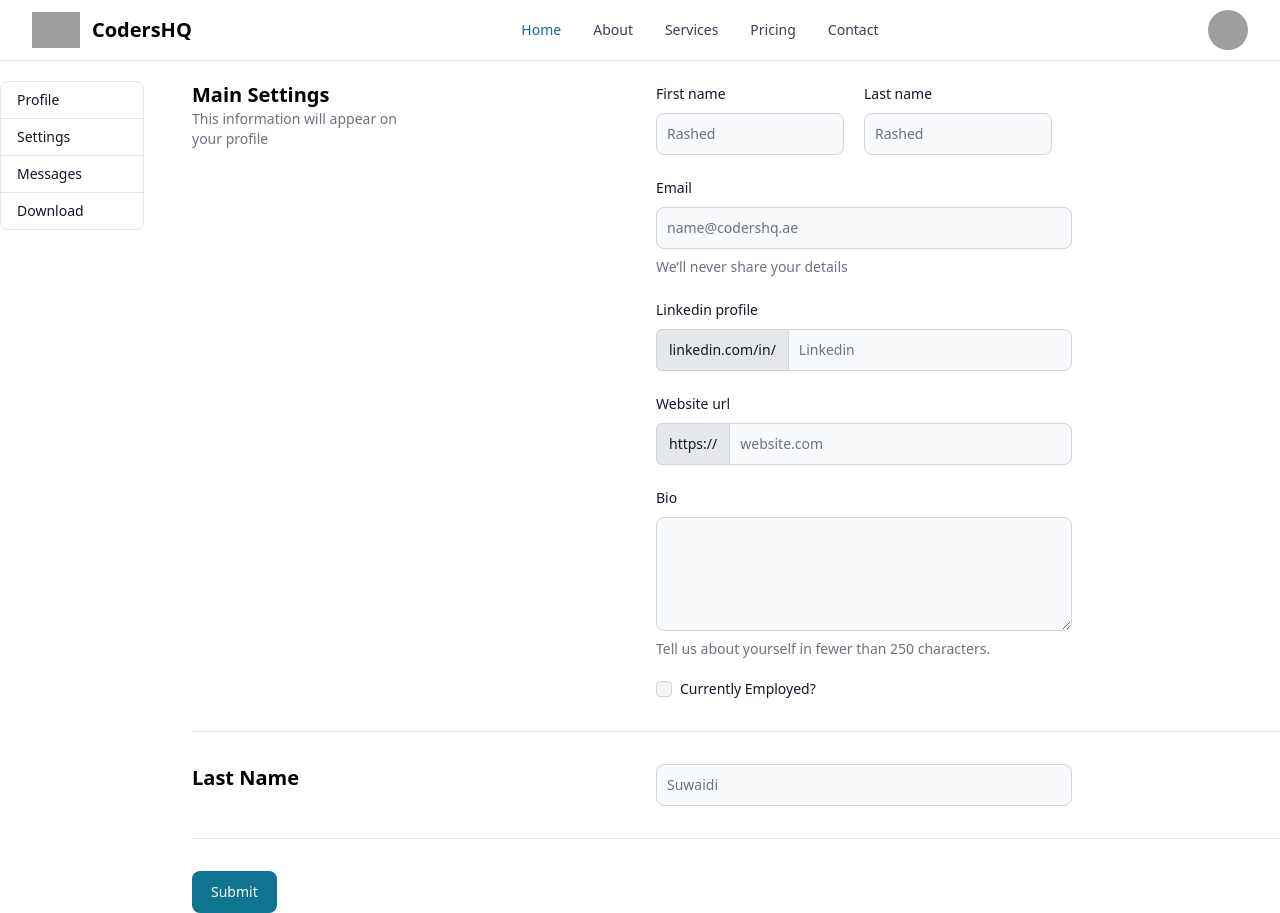
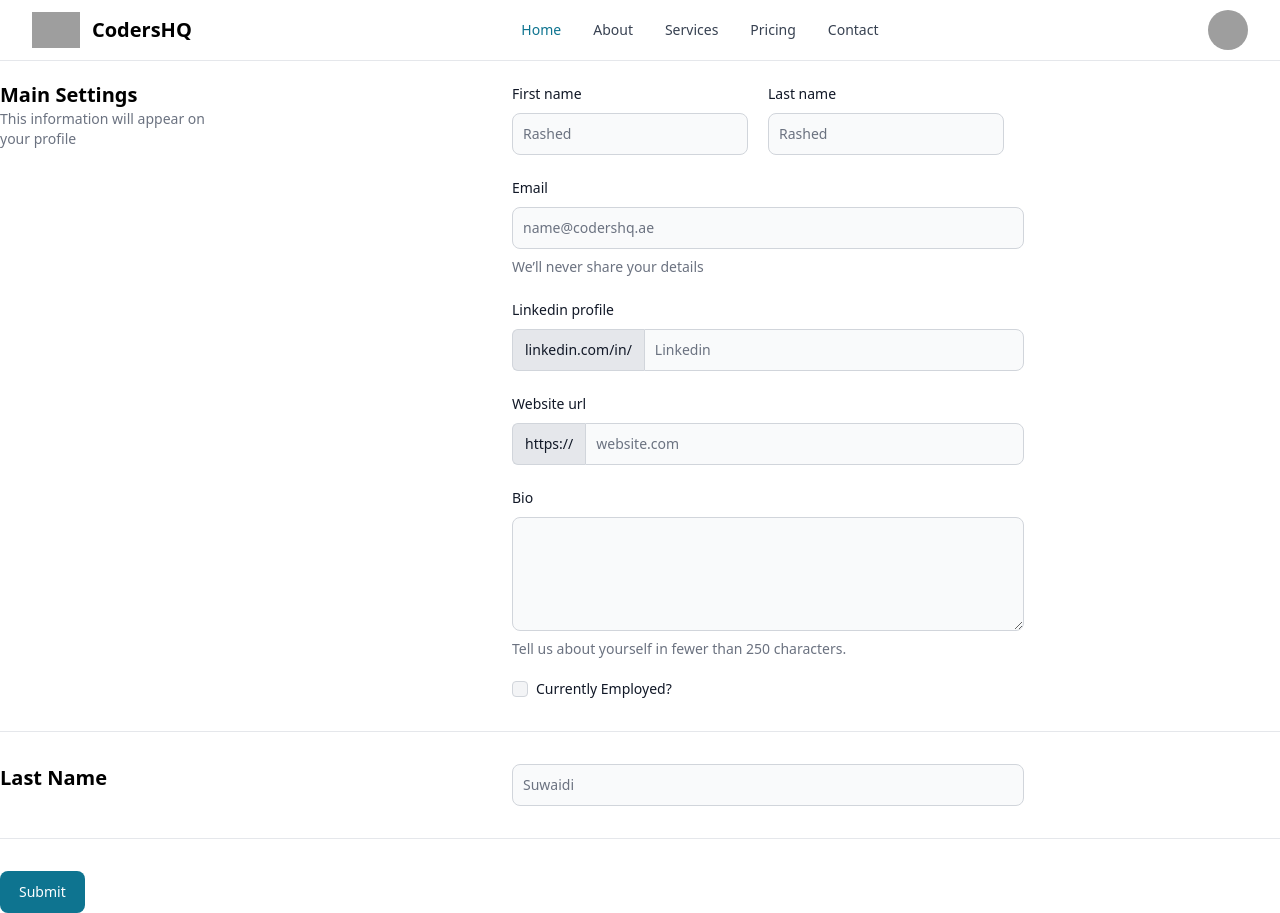
Before and after one commit to ralsuwaidi/chq-profile, a React (Create React App) app: page / in a window 1280 px wide. Built offline with nearby package versions, Linux system fonts and the light colour scheme; grey boxes are pictures that could not be loaded.

Commit message:
remove navbar

```diff
--- a/src/pages/Edit/index.js
+++ b/src/pages/Edit/index.js
@@ -8,11 +8,8 @@ export default function EditPage() {
     <div>
       <NavBar />
       <PageWrapper>
-        <div className="flex">
-          <div className="mr-12 mt-5">
-            <NavColumns />
-          </div>
-          <div className="grow">
+        <div className="">
+          <div className="">
            <EditForm/>
           </div>
         </div>
```
